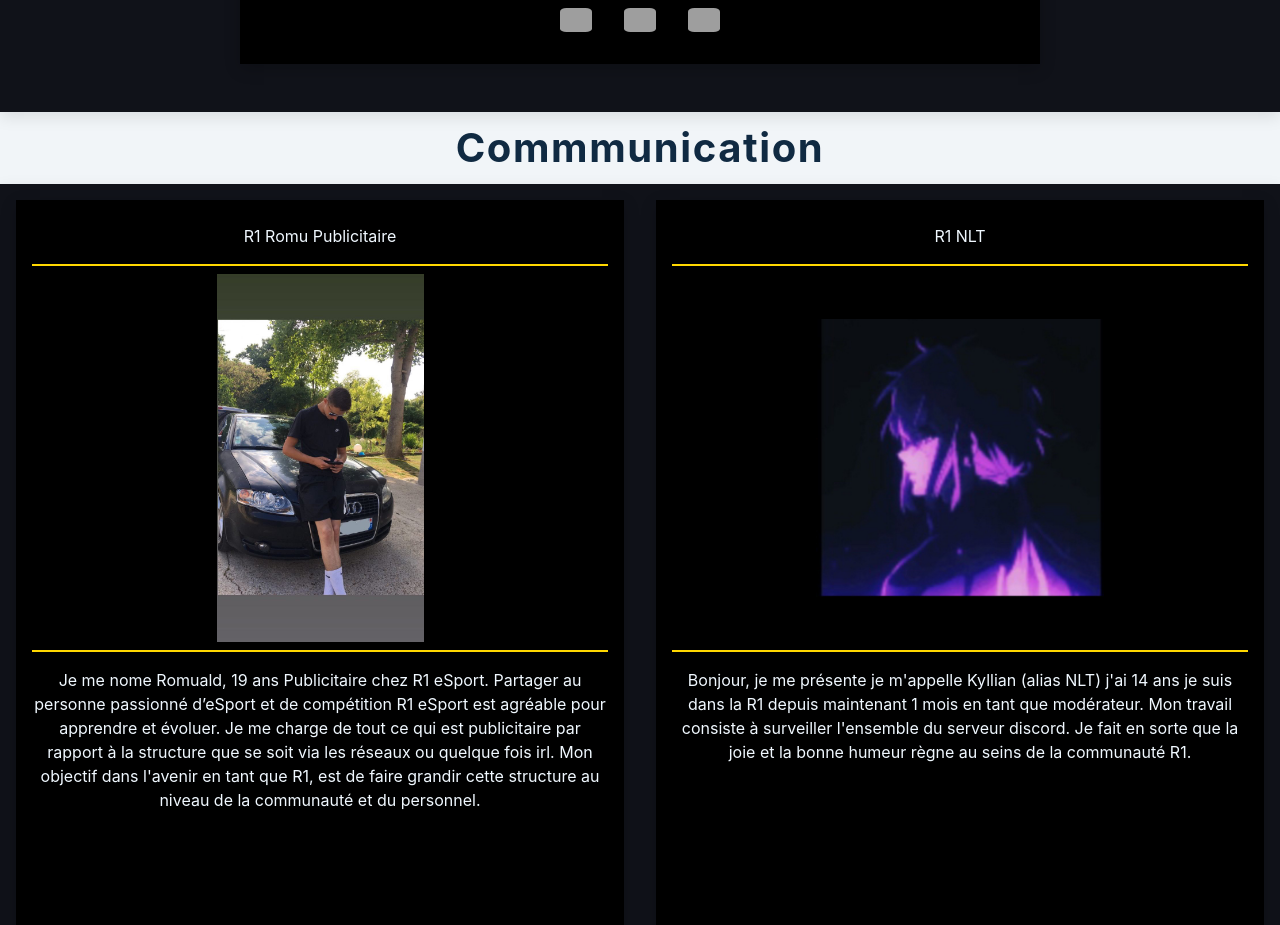
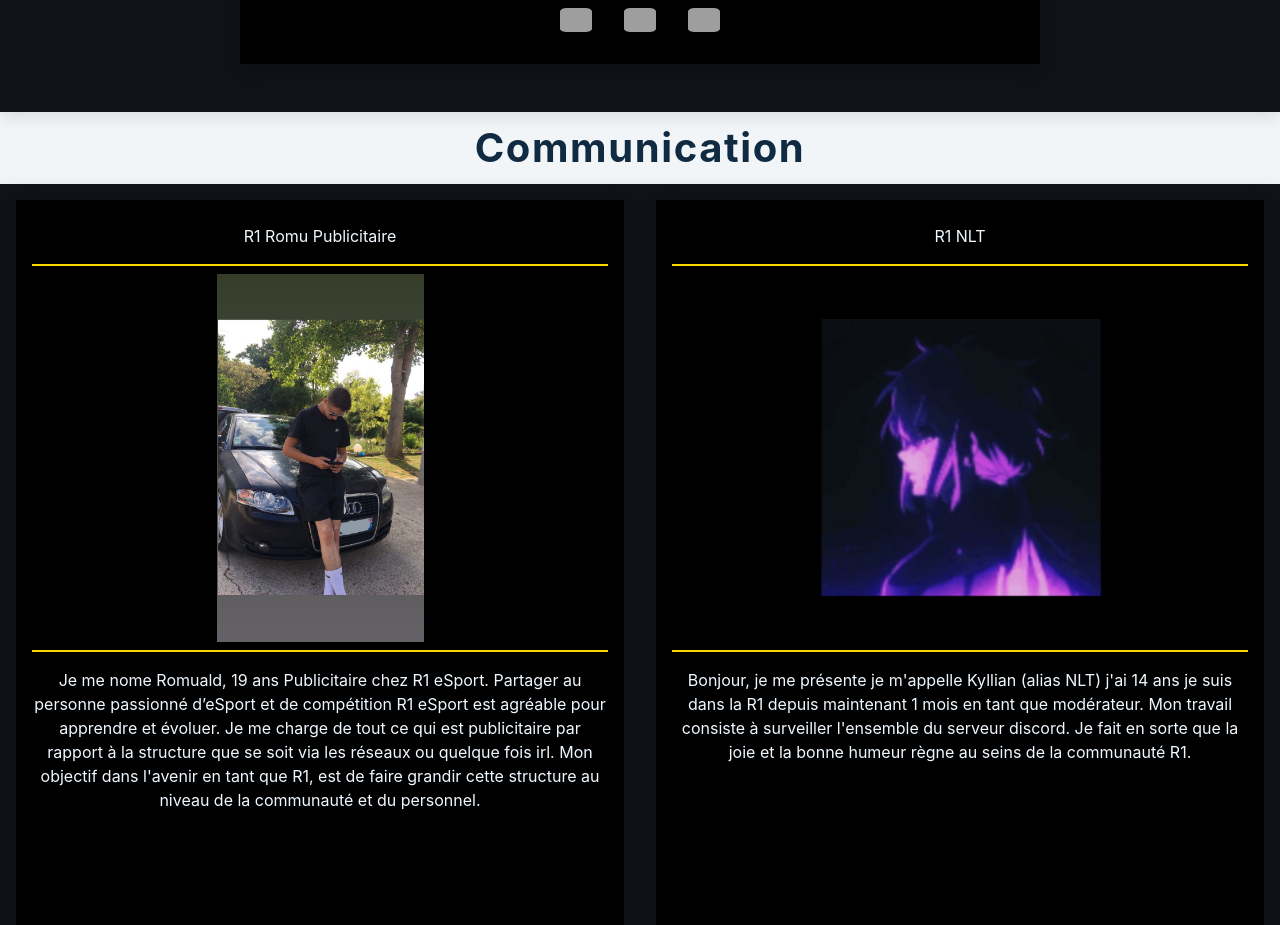
Before and after one commit to MrYogesh0709/Esports, a React (Create React App) app: page /team in a window 1280 px wide. Shown: the part 2580-3505 px from the top of the page. Built offline with nearby package versions, Linux system fonts and the light colour scheme; grey boxes are pictures that could not be loaded.

Commit message:
about removed

```diff
--- a/src/page/team/Team.js
+++ b/src/page/team/Team.js
@@ -152,7 +152,7 @@
       {/* communication */}
 
       <div className="president">
-        <h2>Commmunication</h2>
+        <h2>Communication</h2>
 
         <div className="president-all">
           <div className="p1">
```
